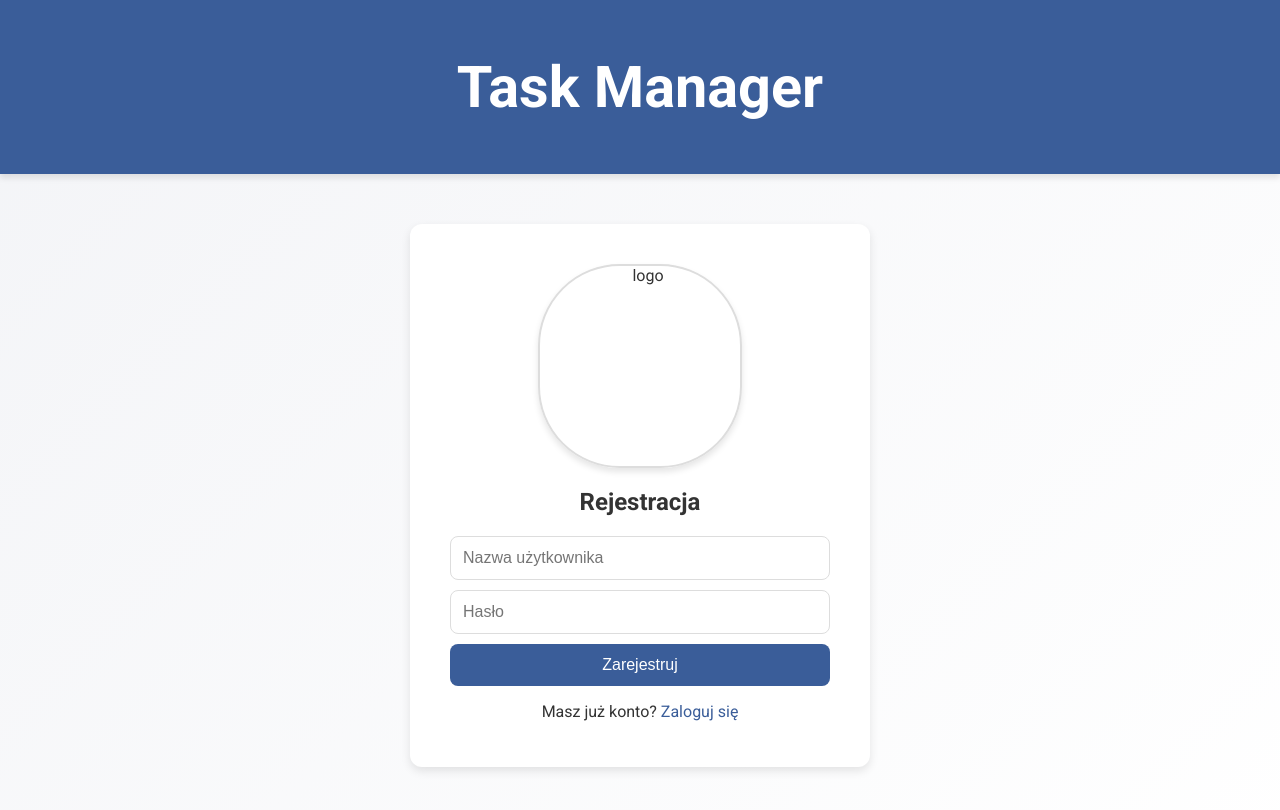
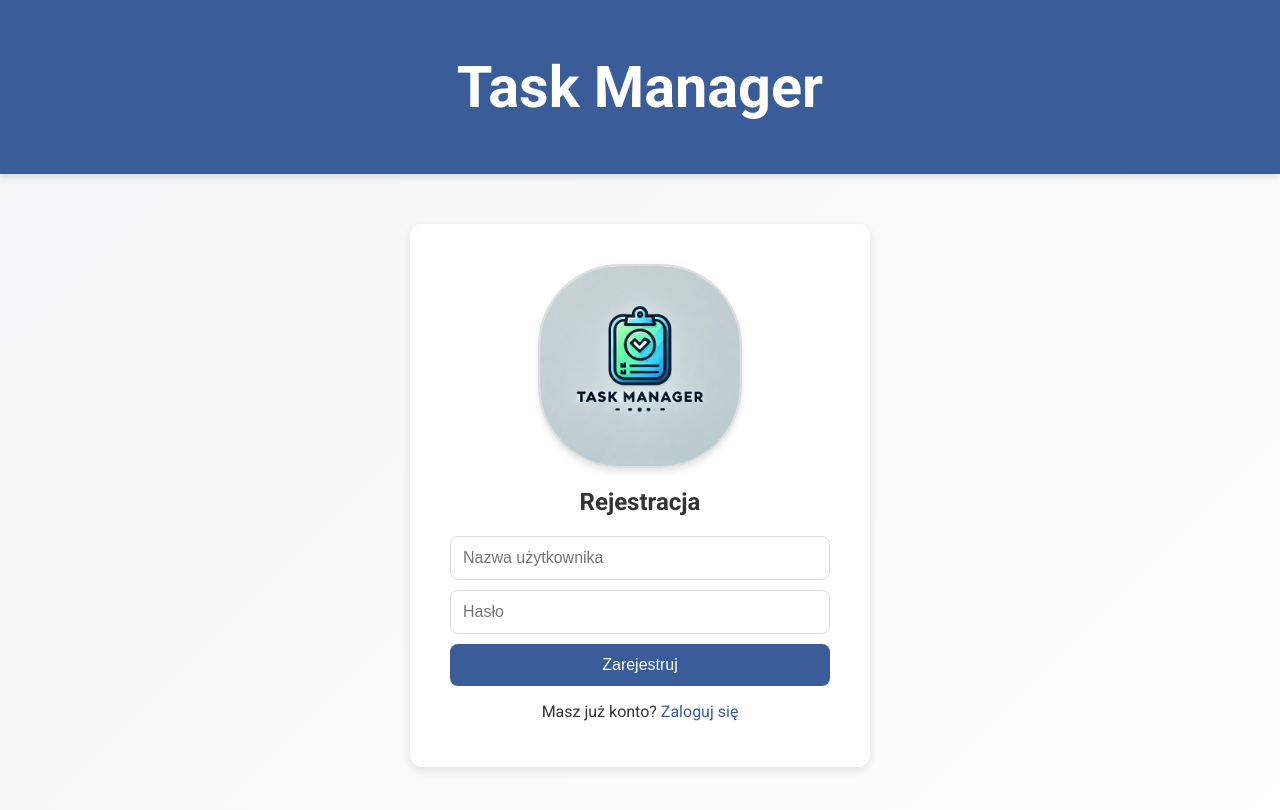
Before and after one commit to smolenio/taskmanager, a plain HTML site: page index.html in a window 1280 px wide. Both pictures are taken after a click on the link "Zarejestruj się". Drawn offline with Linux system fonts and the light colour scheme.

Commit message:
Update index.html

```diff
--- a/index.html
+++ b/index.html
@@ -27,7 +27,7 @@
 
     <!-- Formularz rejestracji -->
     <div id="register-container" style="display: none;">
-        <img src="img/logo.webp" alt="logo" class="logo">
+        <img src="logo.webp" alt="logo" class="logo">
         <h2>Rejestracja</h2>
         <input type="text" id="reg-username" placeholder="Nazwa użytkownika" />
         <input type="password" id="reg-password" placeholder="Hasło" />
```
